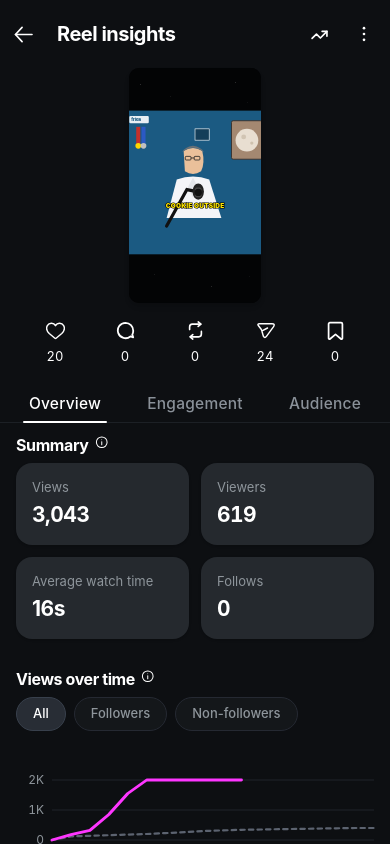
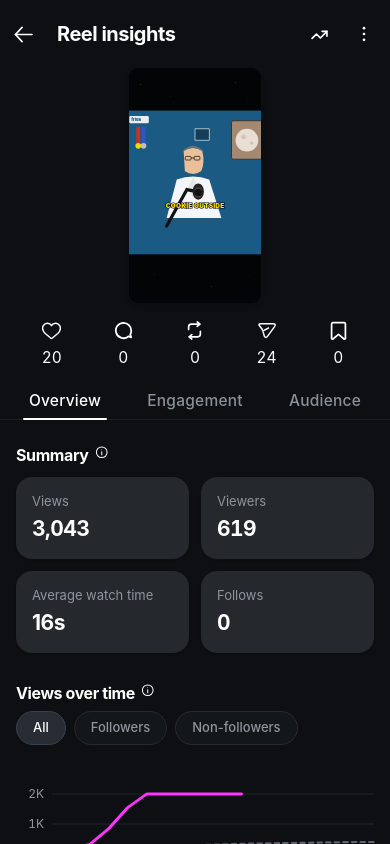
Before and after one commit to privatechat-teamofficial/Instagram-reel-insight-editor-, a React (Vite) app: page / in a window 390 px wide. Built offline with nearby package versions, Linux system fonts and the light colour scheme; a web font is replaced by a local one.

Commit message:
fix: improve edge-to-edge UI and layout spacing
- Implement Android edge-to-edge support via MainActivity and safe-area insets.
- Adjust vertical padding and typography for better content alignment and visual hierarchy.

```diff
--- a/src/App.tsx
+++ b/src/App.tsx
@@ -75,8 +75,13 @@
               <div className="w-32 h-[3px] bg-white/70 rounded-full" />
             </div>
 
-            {/* Bottom spacer for comfortable scrolling above mobile floating bar */}
-            <div className="w-full h-12 lg:h-4 shrink-0 bg-[#0d0f12]" />
+            {/* Bottom spacer for comfortable scrolling above Android gesture navigation bar */}
+            <div
+              className="w-full h-12 lg:h-4 shrink-0 bg-[#0d0f12]"
+              style={{
+                paddingBottom: 'env(safe-area-inset-bottom, 0px)',
+              }}
+            />
           </div>
         </div>
 
@@ -192,7 +197,12 @@
 
       {/* Floating Bottom Quick Bar on Mobile (only shown in editing mode, keeping clean view in preview mode) */}
       {isEditMode && (
-        <div className="fixed bottom-4 left-1/2 -translate-x-1/2 z-40 flex lg:hidden items-center gap-2 bg-[#161a1f]/95 backdrop-blur-md border border-[#2b313a] px-3.5 py-1.5 rounded-full shadow-2xl animate-in fade-in duration-200">
+        <div
+          className="fixed left-1/2 -translate-x-1/2 z-40 flex lg:hidden items-center gap-2 bg-[#161a1f]/95 backdrop-blur-md border border-[#2b313a] px-3.5 py-1.5 rounded-full shadow-2xl animate-in fade-in duration-200"
+          style={{
+            bottom: 'calc(1rem + env(safe-area-inset-bottom, 0px))',
+          }}
+        >
           <button
             type="button"
             onClick={toggleEditMode}
--- a/src/components/AudienceTab.tsx
+++ b/src/components/AudienceTab.tsx
@@ -63,7 +63,7 @@
   };
 
   return (
-    <div className="flex flex-col gap-4 px-4 pt-4 pb-14 w-full text-white select-none bg-[#0d0f12]">
+    <div className="flex flex-col gap-4 px-4 pt-[27px] pb-14 w-full text-white select-none bg-[#0d0f12]">
       {/* 1. Who viewed your reel - positioned at exact same place and font size as 'Actions after viewing' in EngagementTab */}
       <section className="flex flex-col gap-2">
         <div className="flex items-center gap-1.5 text-[16px] font-bold text-white tracking-tight leading-none">
--- a/src/components/EngagementTab.tsx
+++ b/src/components/EngagementTab.tsx
@@ -32,7 +32,7 @@
   }, '');
 
   return (
-    <div className="flex flex-col gap-5 px-4 pt-4 pb-14 w-full text-white select-none bg-[#0d0f12]">
+    <div className="flex flex-col gap-5 px-4 pt-[27px] pb-14 w-full text-white select-none bg-[#0d0f12]">
       {/* 1. Actions after viewing */}
       <section className="flex flex-col gap-2">
         <div className="flex items-center gap-1.5 text-[16px] font-bold text-white tracking-tight leading-none">
--- a/src/components/OverviewTab.tsx
+++ b/src/components/OverviewTab.tsx
@@ -70,9 +70,9 @@
   }, '');
 
   return (
-    <div className="flex flex-col gap-4.5 px-4 pt-3.5 pb-14 w-full text-white select-none bg-[#0d0f12]">
+    <div className="flex flex-col gap-4.5 px-4 pt-[27px] pb-14 w-full text-white select-none bg-[#0d0f12]">
       {/* 1. Summary Section */}
-      <section className="flex flex-col gap-2.5">
+      <section className="flex flex-col gap-3.5">
         <div className="flex items-center gap-1.5 text-[16px] font-bold text-white tracking-tight leading-none">
           <span className="leading-none">Summary</span>
           <InfoCircleIcon className="w-[13.5px] h-[13.5px] text-white" />
--- a/src/components/ReelMediaHeader.tsx
+++ b/src/components/ReelMediaHeader.tsx
@@ -14,7 +14,7 @@
   };
 
   return (
-    <div className="flex flex-col items-center pt-1 pb-2.5 px-3 select-none shrink-0 bg-[#0d0f12]">
+    <div className="flex flex-col items-center pt-1 pb-1.5 px-3 select-none shrink-0 bg-[#0d0f12]">
       {/* Reel Preview: ~132 × 235px (9:16) matching Instagram reference scale */}
       <div
         onClick={() => isEditMode && setIsMediaModalOpen(true)}
@@ -52,7 +52,7 @@
       </div>
 
       {/* 5 Metric Icons & Counts: Like, Comment, Repost, Share, Save (expanded across Overview to Audience) */}
-      <div className="w-full grid grid-cols-5 text-center px-2 mt-0.5 mb-1.5">
+      <div className="w-full grid grid-cols-5 text-center px-1 mt-0.5 mb-1">
         {/* Likes */}
         <div className="flex flex-col items-center justify-center gap-1.5 py-0.5">
           <HeartIcon className="w-[19px] h-[19px] text-white" />
@@ -61,7 +61,7 @@
             title="Likes count"
             type="number"
             value={data.topMetrics.likes}
-            className="text-[13px] font-normal text-white tabular-numbers leading-tight mt-0.5"
+            className="text-[15.5px] font-normal text-white tabular-numbers leading-tight mt-0.5"
           >
             {formatCount(data.topMetrics.likes)}
           </EditableValue>
@@ -75,7 +75,7 @@
             title="Comments count"
             type="number"
             value={data.topMetrics.comments}
-            className="text-[13px] font-normal text-white tabular-numbers leading-tight mt-0.5"
+            className="text-[15.5px] font-normal text-white tabular-numbers leading-tight mt-0.5"
           >
             {formatCount(data.topMetrics.comments)}
           </EditableValue>
@@ -89,7 +89,7 @@
             title="Reposts count"
             type="number"
             value={data.topMetrics.reposts}
-            className="text-[13px] font-normal text-white tabular-numbers leading-tight mt-0.5"
+            className="text-[15.5px] font-normal text-white tabular-numbers leading-tight mt-0.5"
           >
             {formatCount(data.topMetrics.reposts)}
           </EditableValue>
@@ -103,7 +103,7 @@
             title="Shares count"
             type="number"
             value={data.topMetrics.shares}
-            className="text-[13px] font-normal text-white tabular-numbers leading-tight mt-0.5"
+            className="text-[15.5px] font-normal text-white tabular-numbers leading-tight mt-0.5"
           >
             {formatCount(data.topMetrics.shares)}
           </EditableValue>
@@ -117,7 +117,7 @@
             title="Saves count"
             type="number"
             value={data.topMetrics.saves}
-            className="text-[13px] font-normal text-white tabular-numbers leading-tight mt-0.5"
+            className="text-[15.5px] font-normal text-white tabular-numbers leading-tight mt-0.5"
           >
             {formatCount(data.topMetrics.saves)}
           </EditableValue>
```
Also changed, not shown: 8 other files (tests, documents, lock files or other folders).
